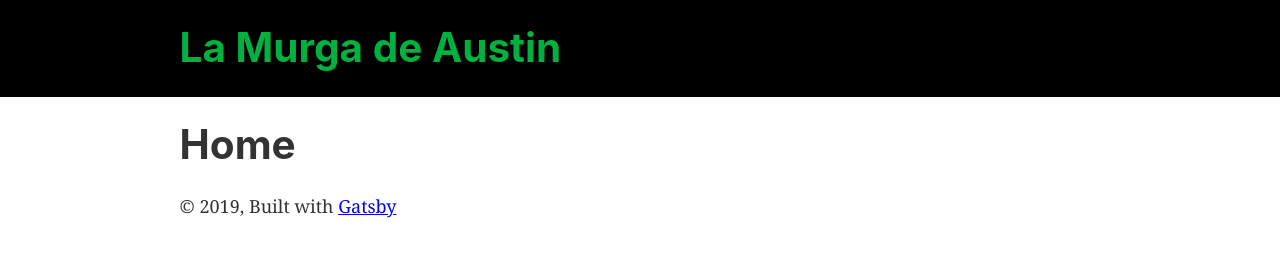
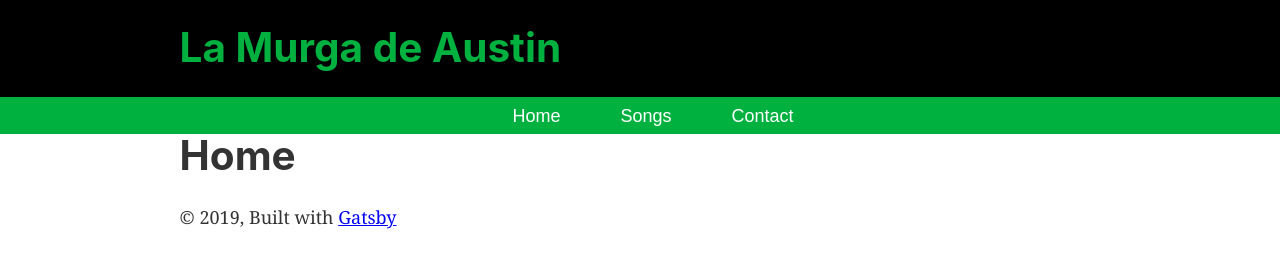
Before and after one commit to jaymendoza/la-murga-de-austin, a Gatsby site: page / in a window 1280 px wide. Built offline with nearby package versions, Linux system fonts and the light colour scheme; Gatsby itself is replaced by a stand-in of ours.

Commit message:
add nav menu

```diff
--- a/src/components/header.js
+++ b/src/components/header.js
@@ -6,7 +6,6 @@ const Header = ({ siteTitle }) => (
   <header
     style={{
       background: `#000`,
-      marginBottom: `1.45rem`,
     }}
   >
     <div
--- a/src/components/layout.css
+++ b/src/components/layout.css
@@ -511,6 +511,12 @@ th {
 li {
   margin-bottom: calc(1.45rem / 2);
 }
+li a {
+  color: #fff;
+  text-decoration: none;
+  font-family: Arial, Helvetica, sans-serif;
+  padding: 0 30px;
+}
 ol li {
   padding-left: 0;
 }
--- a/src/components/layout.js
+++ b/src/components/layout.js
@@ -10,6 +10,7 @@ import PropTypes from "prop-types"
 import { StaticQuery, graphql } from "gatsby"
 
 import Header from "./header"
+import Menu from "./menu"
 import "./layout.css"
 
 const Layout = ({ children }) => (
@@ -26,11 +27,12 @@ const Layout = ({ children }) => (
     render={data => (
       <>
         <Header siteTitle={data.site.siteMetadata.title} />
+        <Menu />
         <div
           style={{
             margin: `0 auto`,
             maxWidth: 960,
-            padding: `0px 1.0875rem 1.45rem`,
+            padding: `20px 1.0875rem 1.45rem`,
             paddingTop: 0,
           }}
         >
--- /dev/null
+++ b/src/components/menu.js
@@ -0,0 +1,24 @@
+import React from 'react'
+import { Link } from "gatsby"
+
+const Menu = () => (
+    <div style={{
+      background: '#00B140',
+      paddingTop: '5px',
+      paddingBottom: '32px',
+     height: '2em'
+    }}>
+
+      <ul style={{
+        listStyle: 'none',
+        display: 'flex',
+        justifyContent: 'center',
+      }}>
+        <li><Link to="/">Home</Link></li>
+        <li><Link to="/songlist">Songs</Link></li>
+        <li><Link to="/contact">Contact</Link></li>
+      </ul>
+  </div>
+)
+
+export default Menu
```
